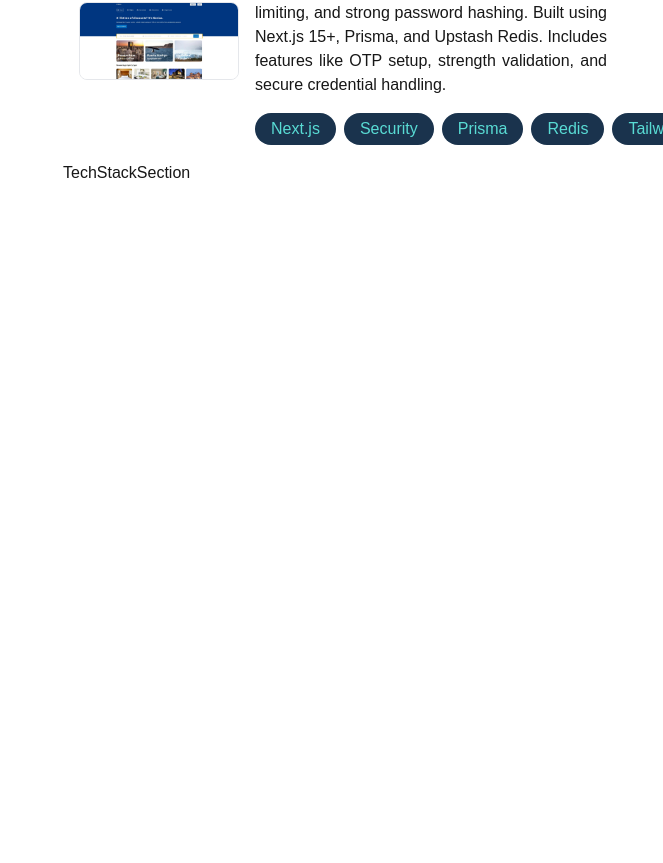
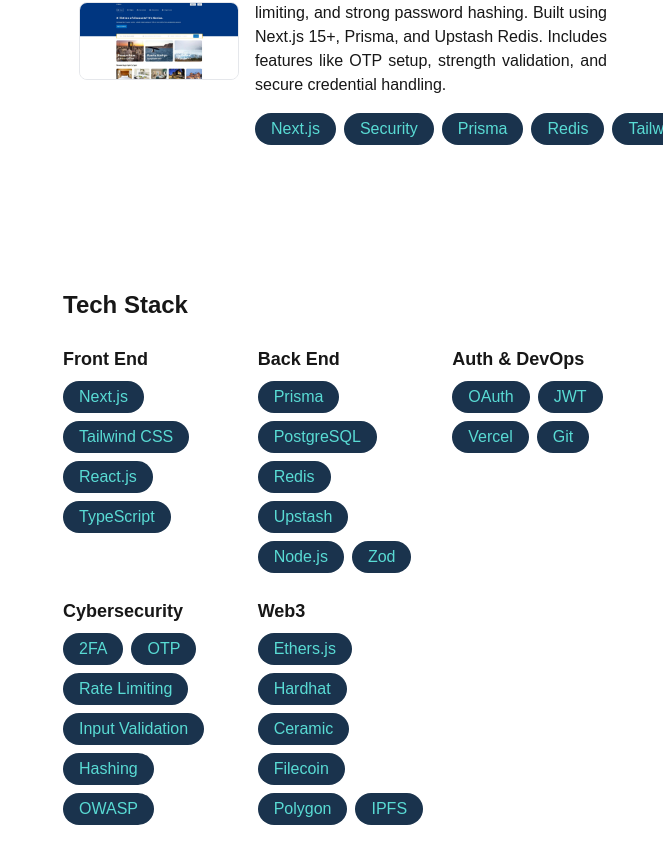
Before and after one commit to perassijulian/portfolio, a Next.js app: page / in a window 1280 px wide. Shown: the part 2375-3238 px from the top of the page, without its empty margins (617-1280 px from the left). Before the commit the page ends 2640 px from the top, so only its background shows below. Built offline with nearby package versions, Linux system fonts and the light colour scheme.

Commit message:
add tech stack section

```diff
--- a/components/TechStackSection.tsx
+++ b/components/TechStackSection.tsx
@@ -1,3 +1,52 @@
+import Pill from "./UI/Pill";
+
+const techStack = [
+  {
+    title: "Front End",
+    stack: ["Next.js", "Tailwind CSS", "React.js", "TypeScript"],
+  },
+  {
+    title: "Back End",
+    stack: ["Prisma", "PostgreSQL", "Redis", "Upstash", "Node.js", "Zod"],
+  },
+  { title: "Auth & DevOps", stack: ["OAuth", "JWT", "Vercel", "Git"] },
+  {
+    title: "Cybersecurity",
+    stack: [
+      "2FA",
+      "OTP",
+      "Rate Limiting",
+      "Input Validation",
+      "Hashing",
+      "OWASP",
+    ],
+  },
+  {
+    title: "Web3",
+    stack: ["Ethers.js", "Hardhat", "Ceramic", "Filecoin", "Polygon", "IPFS"],
+  },
+];
+
 export default function TechStackSection() {
-  return <div>TechStackSection</div>;
+  return (
+    <section id="tech-stack" className="my-32">
+      <h2 className="text-2xl font-bold mb-6">Tech Stack</h2>
+      <div className="grid grid-cols-1 sm:grid-cols-2 md:grid-cols-3 gap-6">
+        {techStack &&
+          techStack.map((s, i) => (
+            <div key={i}>
+              <h3 className="text-lg font-semibold mb-2">{s.title}</h3>
+              <ul className="flex flex-wrap gap-2">
+                {s.stack.length > 0 &&
+                  s.stack.map((element, j) => (
+                    <Pill tagKey={`${i}-${j}`} key={`${i}-${j}`}>
+                      {element}
+                    </Pill>
+                  ))}
+              </ul>
+            </div>
+          ))}
+      </div>
+    </section>
+  );
 }
```
